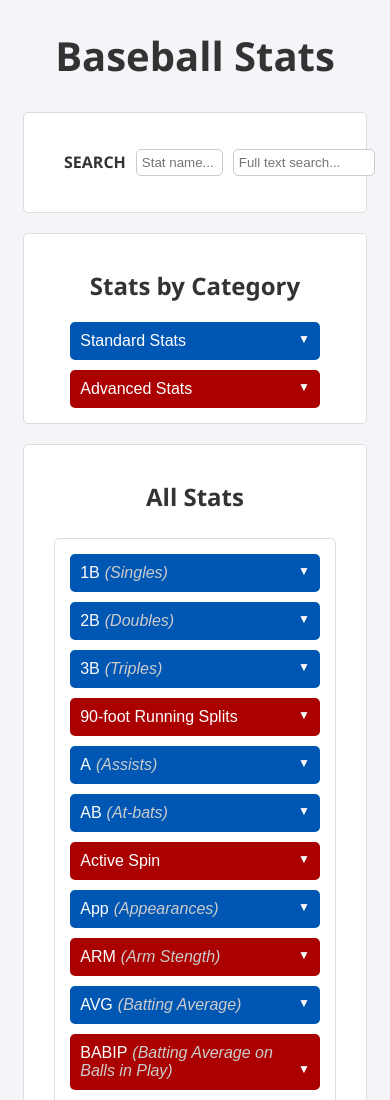
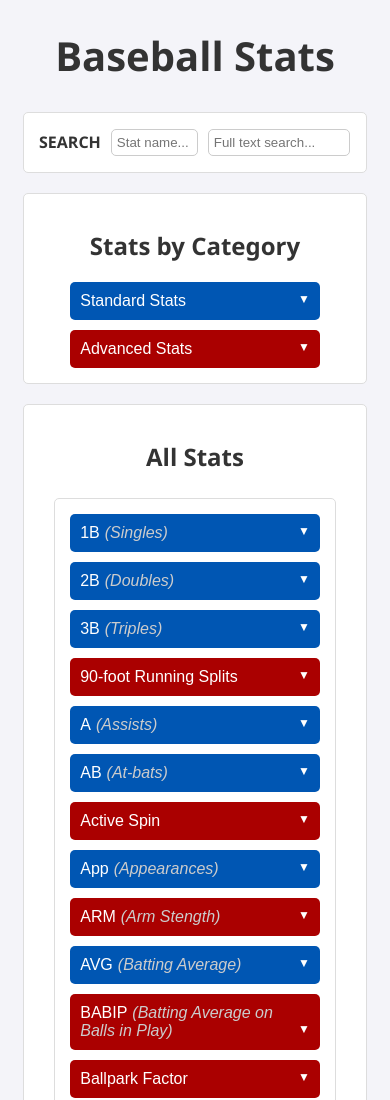
Before and after one commit to timothyf/baseball-stat-glossary, a plain HTML site: page index.html in a window 390 px wide. Shown: the top 1100 px of the page. Drawn offline with Linux system fonts and the light colour scheme.

Commit message:
refinement

```diff
--- a/styles/main.css
+++ b/styles/main.css
@@ -166,9 +166,13 @@ ul li a.advanced:hover {
 }
 
 @media (max-width: 500px) {
-    #$search-label {
-        margin-left: 5px;
+    #search-label {
+        margin-left: 0px;
     }
+    .search-container {
+        margin: 0px;
+    }
+}
 
 
 
```
